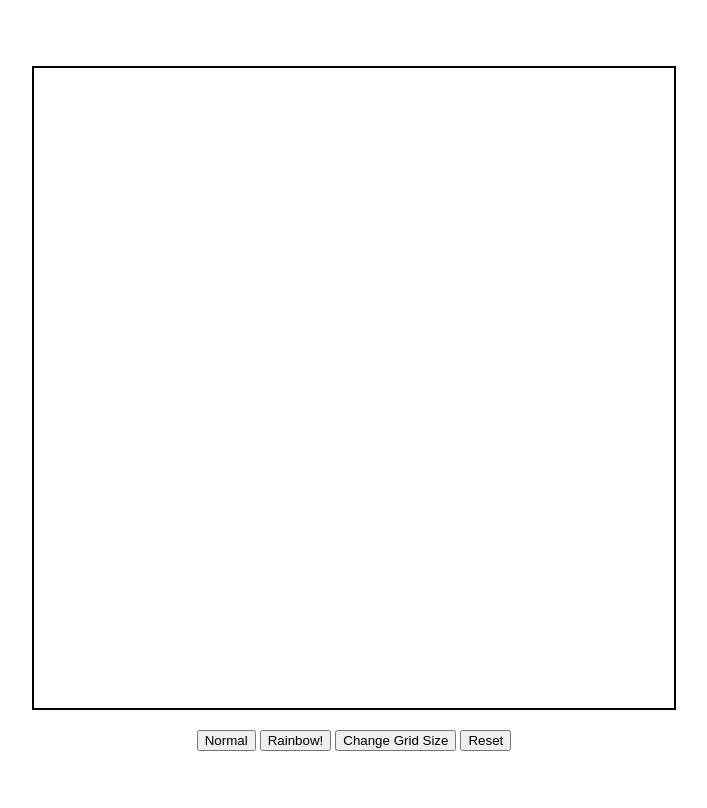
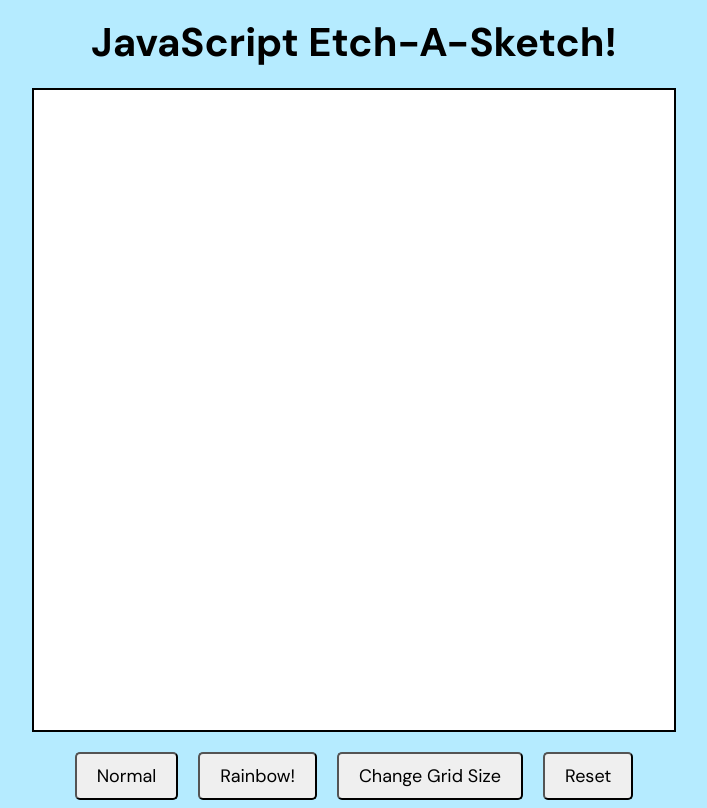
Before and after one commit to rekyuto/etch-a-sketch, a plain HTML site: page index.html in a window 1280 px wide. Shown: the whole page, without its empty margins (294-1001 px from the left). Drawn offline with Linux system fonts and the light colour scheme.

Commit message:
Added simple CSS styling
Added some CSS styling to make the site a little more decorative.

```diff
--- a/index.html
+++ b/index.html
@@ -9,6 +9,7 @@
 </head>
 <body>
     <div class="ui">
+        <div class="title">JavaScript Etch-A-Sketch!</div>
         <div id="grid"></div>
         <div class="buttons">
             <button id="normalButton">Normal</button>
--- a/static/css/style.css
+++ b/static/css/style.css
@@ -1,3 +1,5 @@
+@import url('https://fonts.googleapis.com/css2?family=DM+Sans:ital,opsz,wght@0,9..40,100..1000;1,9..40,100..1000&display=swap');
+
 #grid {
     display: grid;
     border: 2px solid black;
@@ -20,3 +22,25 @@
     height: 100%;
     gap: 20px;
 }
+
+.title {
+    font-size: 40px;
+    font-weight: bolder;
+}
+
+.buttons {
+    display: flex;
+    gap: 20px;
+}
+
+button {
+    padding: 10px 20px;
+    font-family: "DM Sans", sans-serif;
+    font-size: 18px;
+    border-radius: 5px;
+}
+
+body {
+    background-color: #b5ebff;
+    font-family: "DM Sans", sans-serif;
+}
--- a/static/js/script.js
+++ b/static/js/script.js
@@ -14,17 +14,19 @@ function createGrid(size){
 
     // "Draws" on the grid by changing the background color of a gridSquare
 
-    gridSquare.addEventListener("mouseover", () => {
+    gridSquare.addEventListener("mousedown", () => {
       if (rainbowToggle === true){
         const red = Math.floor(Math.random() * 256);
         const green = Math.floor(Math.random() * 256);
         const blue = Math.floor(Math.random() * 256);
 
-        gridSquare.style.backgroundColor = `rgb(${red}, ${green}, ${blue})`;
+        selection = `rgb(${red}, ${green}, ${blue})`;
       } else if (normalToggle === true){
-        gridSquare.style.backgroundColor = "black";
+        selection = "black";
       }
-    })
+
+      gridSquare.style.backgroundColor = selection;
+    });
 
     // Clears the entire grid
 
```
